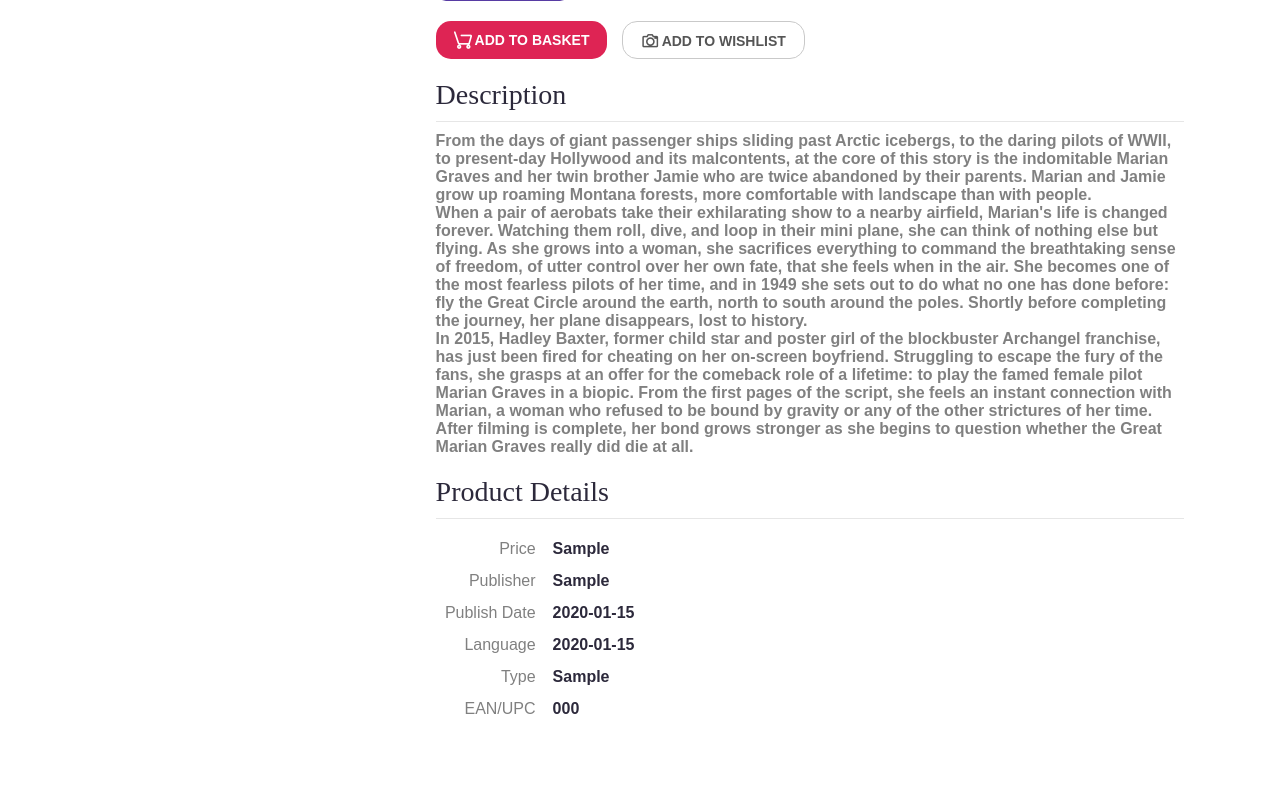
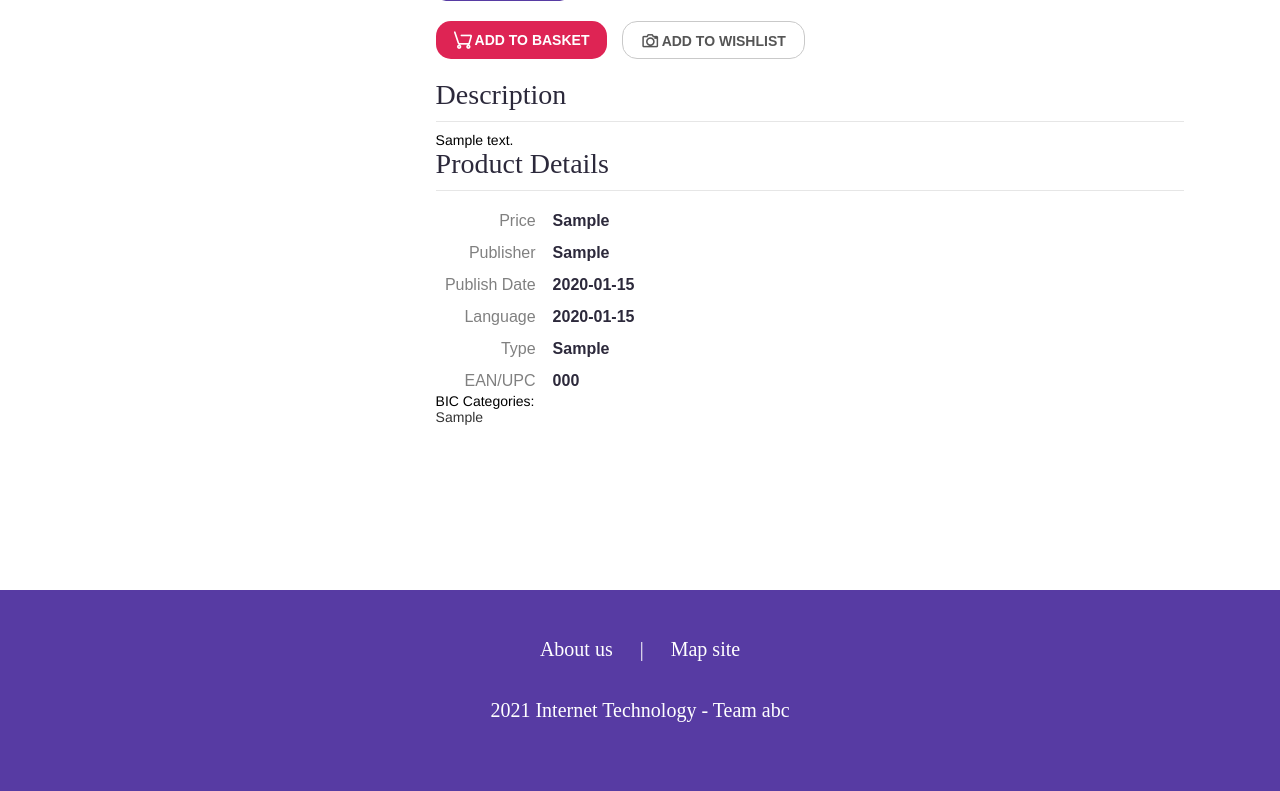
Before and after one commit to qinyuguan/Rango, a Django app: a page that uses templates/rango/product.html in a window 1280 px wide. Shown: the part 456-1247 px from the top of the page. Run offline with Django 3.2, Linux system fonts and the light colour scheme; tables that the repository leaves empty hold one stand-in row (values such as "Sample post"); grey boxes marked "Sample" are stand-in pictures.

Commit message:
add desc and category to book page

```diff
--- a/rango/models.py
+++ b/rango/models.py
@@ -58,6 +58,7 @@ class BookDetail(models.Model):
     ISBN = models.CharField(max_length=MAX_LENGTH)
     slug = models.SlugField(blank=True, unique=True)
     desc = models.CharField(max_length=8192, default="")
+    category = models.CharField(max_length=8192, default="")
 
     # TODO- category, reviews, desc
     # category = ""
@@ -68,3 +69,6 @@ class BookDetail(models.Model):
     def save(self, *args, **kwargs):
         self.slug = slugify(self.title)
         super(BookDetail, self).save(*args, **kwargs)
+
+    def get_categories(self):
+        return self.category.split(";")
--- a/tango_with_django_project/settings.py
+++ b/tango_with_django_project/settings.py
@@ -30,6 +30,7 @@ SECRET_KEY = '*-%qmz(@=v+3#ne(jb86f2a69d)o&9)0+nn1))a@gug@rv5_10'
 DEBUG = True
 
 ALLOWED_HOSTS = [
+    '127.0.0.1',
     'rango.iamwz.online'
 ]
 
--- a/templates/rango/product.html
+++ b/templates/rango/product.html
@@ -44,31 +44,32 @@
                                     class="layui-icon layui-icon-camera"></i>ADD TO WISHLIST
                             </div>
                         </div>
+                        {#                        {{ book.desc }}#}
                         <div class="desc">
                             <h1>Description</h1>
                             <hr/>
                             <div class="desc-content">
-                                <p>From the days of giant passenger ships sliding past Arctic icebergs, to the daring
-                                    pilots of WWII, to present-day Hollywood and its malcontents, at the core of this
-                                    story is the indomitable Marian Graves and her twin brother Jamie who are twice
-                                    abandoned by their parents. Marian and Jamie grow up roaming Montana forests, more
-                                    comfortable with landscape than with people.<br> When a pair of aerobats take their
-                                    exhilarating show to a nearby airfield, Marian's life is changed forever. Watching
-                                    them roll, dive, and loop in their mini plane, she can think of nothing else but
-                                    flying. As she grows into a woman, she sacrifices everything to command the
-                                    breathtaking sense of freedom, of utter control over her own fate, that she feels
-                                    when in the air. She becomes one of the most fearless pilots of her time, and in
-                                    1949 she sets out to do what no one has done before: fly the Great Circle around the
-                                    earth, north to south around the poles. Shortly before completing the journey, her
-                                    plane disappears, lost to history. <br> In 2015, Hadley Baxter, former child star
-                                    and poster girl of the blockbuster <i> Archangel</i> franchise, has just been fired
-                                    for cheating on her on-screen boyfriend. Struggling to escape the fury of the fans,
-                                    she grasps at an offer for the comeback role of a lifetime: to play the famed female
-                                    pilot Marian Graves in a biopic. From the first pages of the script, she feels an
-                                    instant connection with Marian, a woman who refused to be bound by gravity or any of
-                                    the other strictures of her time. After filming is complete, her bond grows stronger
-                                    as she begins to question whether the Great Marian Graves really did die at all.</p>
-                            </div>
+                                {{ book.desc | safe }}
+                                {#                                <p>From the days of giant passenger ships sliding past Arctic icebergs, to the daring#}
+                                {#                                    pilots of WWII, to present-day Hollywood and its malcontents, at the core of this#}
+                                {#                                    story is the indomitable Marian Graves and her twin brother Jamie who are twice#}
+                                {#                                    abandoned by their parents. Marian and Jamie grow up roaming Montana forests, more#}
+                                {#                                    comfortable with landscape than with people.<br> When a pair of aerobats take their#}
+                                {#                                    exhilarating show to a nearby airfield, Marian's life is changed forever. Watching#}
+                                {#                                    them roll, dive, and loop in their mini plane, she can think of nothing else but#}
+                                {#                                    flying. As she grows into a woman, she sacrifices everything to command the#}
+                                {#                                    breathtaking sense of freedom, of utter control over her own fate, that she feels#}
+                                {#                                    when in the air. She becomes one of the most fearless pilots of her time, and in#}
+                                {#                                    1949 she sets out to do what no one has done before: fly the Great Circle around the#}
+                                {#                                    earth, north to south around the poles. Shortly before completing the journey, her#}
+                                {#                                    plane disappears, lost to history. <br> In 2015, Hadley Baxter, former child star#}
+                                {#                                    and poster girl of the blockbuster <i> Archangel</i> franchise, has just been fired#}
+                                {#                                    for cheating on her on-screen boyfriend. Struggling to escape the fury of the fans,#}
+                                {#                                    she grasps at an offer for the comeback role of a lifetime: to play the famed female#}
+                                {#                                    pilot Marian Graves in a biopic. From the first pages of the script, she feels an#}
+                                {#                                    instant connection with Marian, a woman who refused to be bound by gravity or any of#}
+                                {#                                    the other strictures of her time. After filming is complete, her bond grows stronger#}
+                                {#                                    as she begins to question whether the Great Marian Graves really did die at all.</p>#}
                             </div>
                             <div class="product-detail">
                                 <h1>Product Details</h1>
@@ -97,6 +98,15 @@
                                     <div class="detail-key">EAN/UPC</div>
                                     <div class="detail-val">{{ book.ISBN }}</div>
                                 </div>
+
+                                <div class="BIC Category">
+                                    <h6 class="product-section-title">BIC Categories:</h6>
+                                    <div class="comma-after-except-last hover:underline mr-1">
+                                        {% for genre in  book.get_categories %}
+                                            <a itemprop="genre" href="/category/{{ genre }}">{{ genre }}</a>
+                                        {% endfor %}
+                                    </div>
+                                </div>
                             </div>
                         </div>
 
```
Lines whose indentation alone changed are shown as unchanged.
